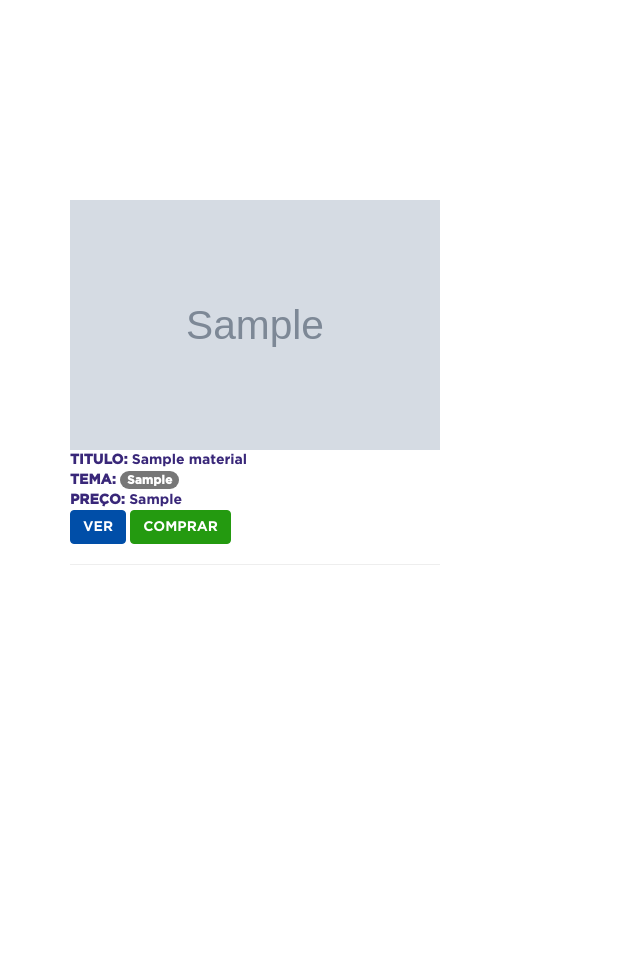
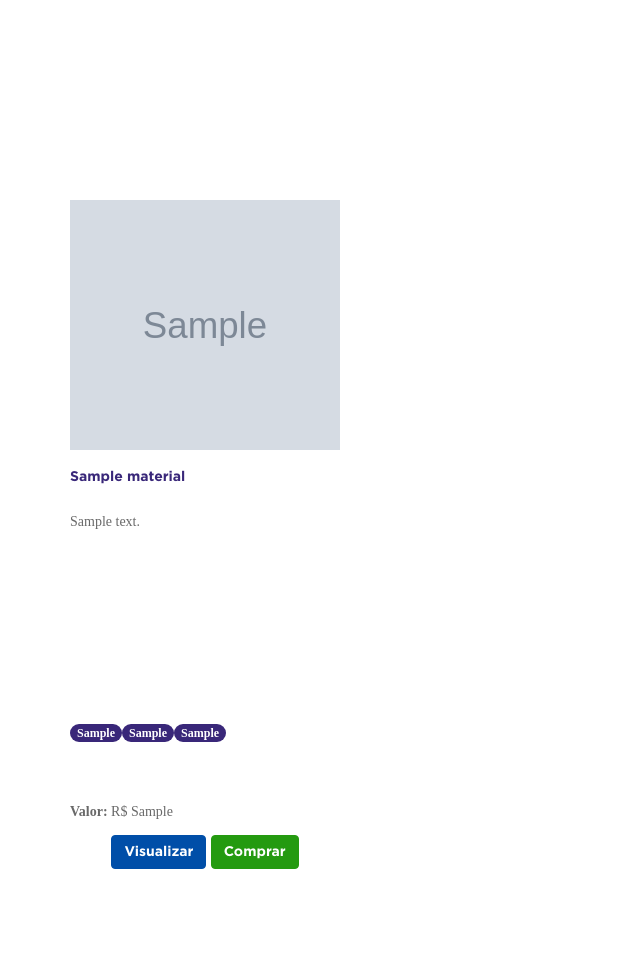
Before and after one commit to marinamaluta/livrarias, a Django app: page /tipo/1 in a window 1280 px wide. Shown: the part 229-1208 px from the top of the page, without its empty margins (0-640 px from the left). Before the commit the page ends 794 px from the top, so only its background shows below. Run offline with Django 3.2, Linux system fonts and the light colour scheme; tables that the repository leaves empty hold one stand-in row (values such as "Sample post"); grey boxes marked "Sample" are stand-in pictures; some libraries are stand-ins or nearby versions; some web fonts are replaced.

Commit message:
melhorias na pagina tipo
Signed-off-by: Marina Maluta <marina.queiroz.maluta@gmail.com>

```diff
--- a/conteudos/templates/conteudos/tipo.html
+++ b/conteudos/templates/conteudos/tipo.html
@@ -14,20 +14,58 @@
 <section id="tipos">
   <div class="container">
     <div class="row">
-    {% for i in items %}
-      <div class="col-md-4">
-        <img src={{i.imagem_capa}} style="width: 100%; height: 250px;" />
-        <b>TITULO:  </b>{{i.titulo}}<br>
-        <b>TEMA: </b><span class="badge badge-primary">{{i.tema}}</span><br>
-        <b>PREÇO: </b>{{i.preco}}<br>
-        <a href="{{i.link}}" class="btn ceu">VER</a>
-        <a href="{{i.link_venda}}" class="btn limao">COMPRAR</a>
-        <br>
-        <hr>
-      </div>
-      {% empty %}
+    {% for material in items %}
+    <div class="col-md-3">
 
-    {% endfor %}
+        <div class="card border-primary">
+            <img class="card-img-top" src="{{material.imagem_capa}}" style="width: 100%; height: 250px;" alt="Card image cap">
+            <div class="card-header">
+                <h3 class="card-title ">{{ material.titulo }}</h4>
+            </div>
+            <div class="card-body">
+
+                {% if material.desc|length <= 220 %}
+                    <p class="card-text" align="justify">{{ material.desc }}</p>
+                {% else %}
+                <p class="card-text" align="justify">{{ material.desc|truncatechars:220 }}<u><a href="#" data-toggle="modal" data-target="#myModal">[Ver mais]</a></u>
+</p>
+                    <!-- Button trigger modal -->
+
+                <!-- Modal -->
+                <div class="modal fade" id="myModal" tabindex="-1" role="dialog" aria-labelledby="myModalLabel">
+                  <div class="modal-dialog" role="document">
+                    <div class="modal-content">
+                      <div class="modal-header">
+                        <button type="button" class="close" data-dismiss="modal" aria-label="Close"><span aria-hidden="true">&times;</span></button>
+                        <h4 class="modal-title" id="myModalLabel">{{ material.titulo }}</h4>
+                      </div>
+                      <div class="modal-body" style="text-align:center;">
+                          <img class="card-img-top" src="{{material.imagem_capa}}" style="width: 50%; height: 250px;" alt="Card image cap">
+                          <p align="center">{{ material.desc }}</p>
+                      </div>
+                      <div class="modal-footer">
+                        <button type="button" class="btn btn-default" data-dismiss="modal">Fechar</button>
+                      </div>
+                    </div>
+                  </div>
+                </div>
+                {% endif %}
+                <p class= "card-text-tags" align="justify" >{{ material.tags }}</p>
+                <br>
+    <p class= "" align="justify" ><b>Valor:</b> R$ {{ material.preco }}</p>
+            </div>
+            <div class="card-footer" style="text-align:center">
+                <a href="{{ material.link }}" class="btn ceu">Visualizar</a>
+                <a href="{{ material.link_venda }}" class="btn limao">Comprar</a>
+                </center>
+            </div>
+            </br>
+            </br>
+
+        </div>
+    </div>
+
+    {% empty %} {% endfor %}
 
   </div>
   </div>
```
